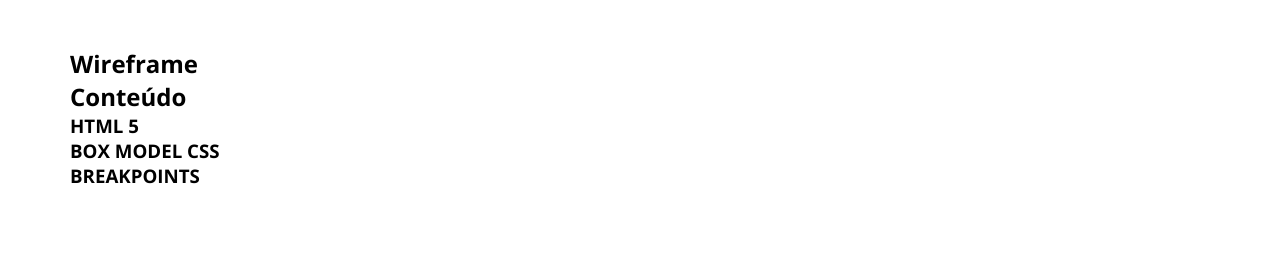
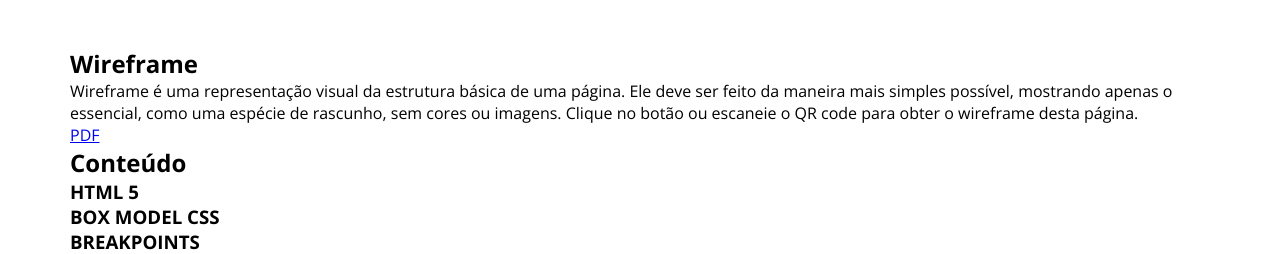
Before and after one commit to ednanf/html5css3, a plain HTML site: page index.html in a window 1280 px wide. Shown: the part 1558-1812 px from the top of the page. Before the commit the page ends 1746 px from the top, so only its background shows below. Drawn offline with nearby package versions, Linux system fonts and the light colour scheme.

Commit message:
seção wireframe parte 1

```diff
--- a/index.html
+++ b/index.html
@@ -81,9 +81,14 @@
         </div>
     </section>
     <!-- Wireframe download -->
-    <section>
+    <section id="wireframe">
         <div class="Container">
-            <h2>Wireframe</h2>
+            <div class="textoWire">
+                <h2>Wireframe</h2>
+                <p>Wireframe é uma representação visual da estrutura básica de uma página. Ele deve ser feito da maneira mais simples possível, mostrando apenas o essencial, como uma espécie de rascunho, sem cores ou imagens. Clique no botão <span>ou escaneie o QR code </span>para obter o wireframe desta página.</p>
+                <a href="wireframe.pdf" target="_blank">PDF</a>
+            </div>
+            <div class="qrcode"></div>
         </div>
     </section>
     <!-- Conteúdo -->
```
